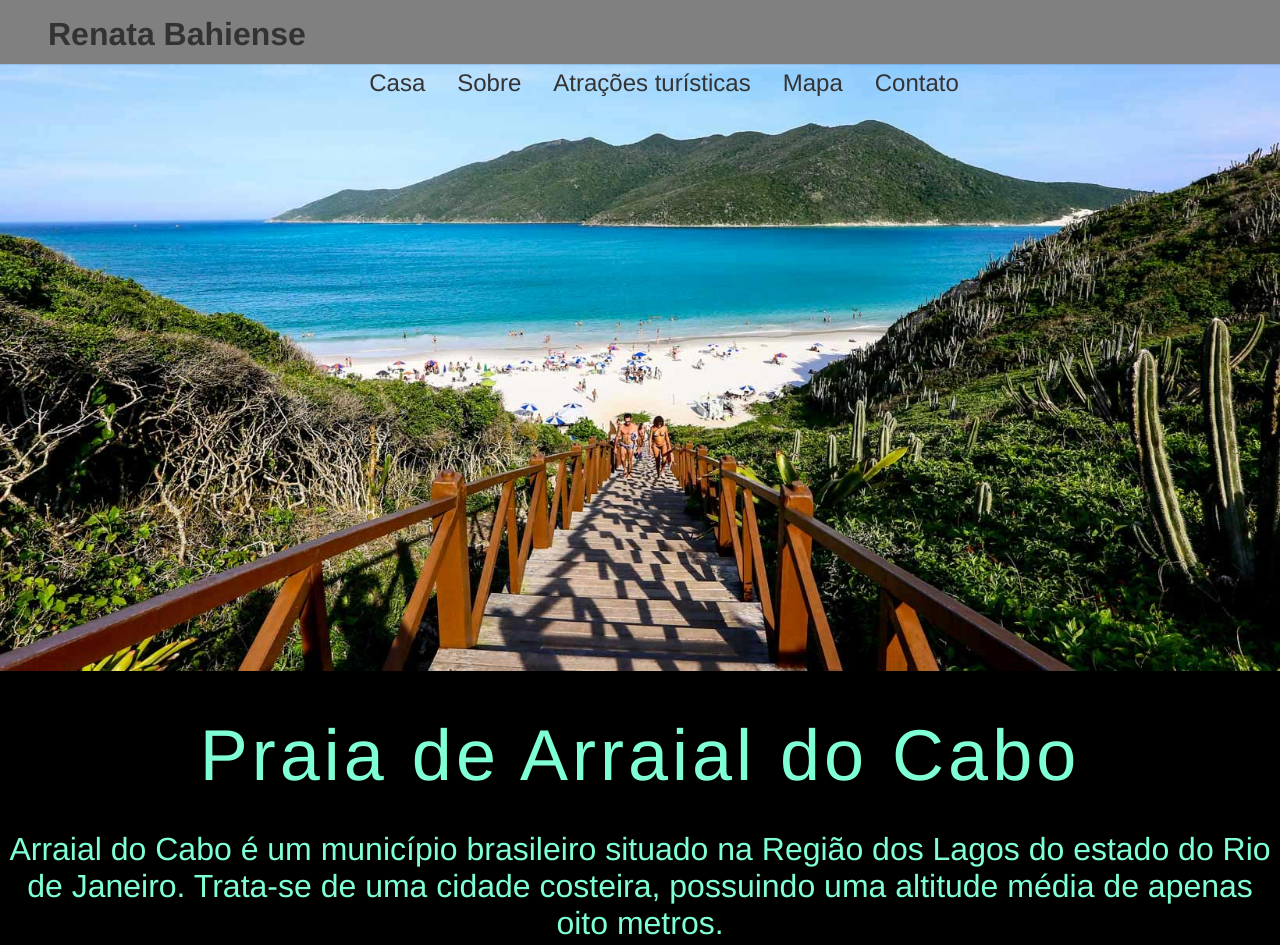
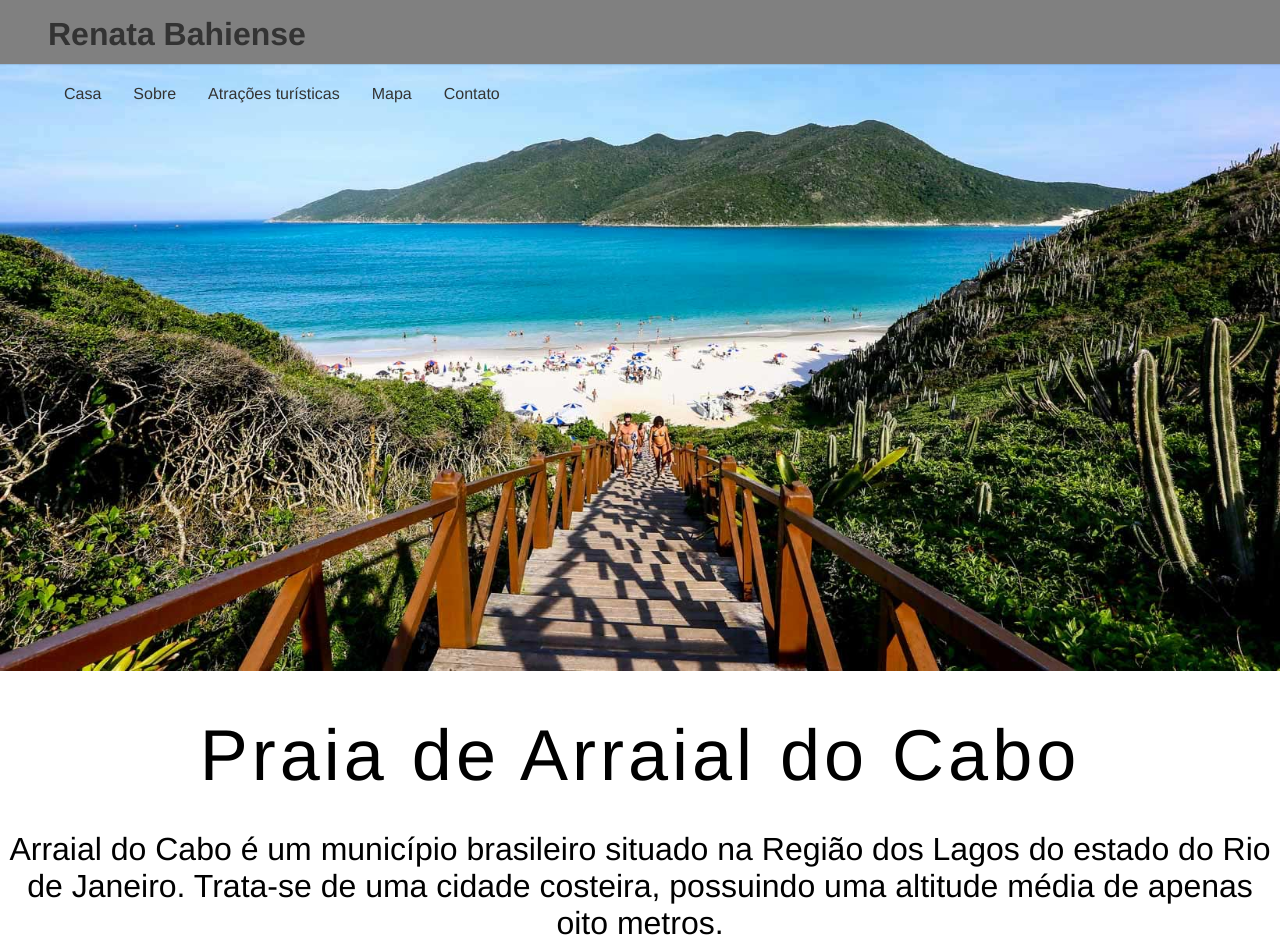
Before and after one commit to MahAzevedo/praia, a React (Vite) app: page / in a window 1280 px wide. Shown: the top 945 px of the page. Built offline with nearby package versions, Linux system fonts and the light colour scheme.

Commit message:
modified:   src/Components/Header.jsx

```diff
--- a/src/Components/Header.jsx
+++ b/src/Components/Header.jsx
@@ -10,7 +10,7 @@ const Header = () => {
         <h1>Renata Bahiense  </h1>
         {/* <h2>aluguel de casa para temporada</h2> */}
       </NavLink>
-
+      <div className={styles.navHeader}>
         <nav className={styles.nav}>
           <ul className={styles.headerUl}>
             <li className={styles.headerUl}>
@@ -40,6 +40,8 @@ const Header = () => {
             </li>
           </ul>
         </nav>
+      </div>
+
     </header>
   );
 };
--- a/src/Components/Header.module.css
+++ b/src/Components/Header.module.css
@@ -35,6 +35,12 @@
     top: -1px;
 } */
 
+.navHeader {
+    display: flex;
+    flex-direction: row;
+    padding: 1rem 1rem 1rem 1rem;
+}
+
 .nav {
     display: flex;
     flex-direction: row;
@@ -44,11 +50,8 @@
 .headerUl {
     display: flex;
     flex-direction: row;
-    align-items: center;
-    justify-content: center;
     padding: 0rem 0rem 0rem 1rem;
-    align-items: right;
-    font-size: 1.5rem;
+    font-size: 1rem;
 }
 
 /* .headerUl::after {
--- a/src/Components/Home.module.css
+++ b/src/Components/Home.module.css
@@ -16,8 +16,8 @@
     padding: 3rem 3rem 3rem 3rem;
     height: 10rem;
     font-size: 2rem;
-    background: black;
-    color: aquamarine;
+    /* background: black; */
+    /* color: aquamarine; */
 
     /* color: var(--red); */
     letter-spacing: 4px;
@@ -33,6 +33,6 @@
     text-align: center;
     height: 9rem;
     font-size: 2rem;
-    background: black;
-    color: aquamarine;
+    /* background: black; */
+    /* color: aquamarine; */
 }
```
